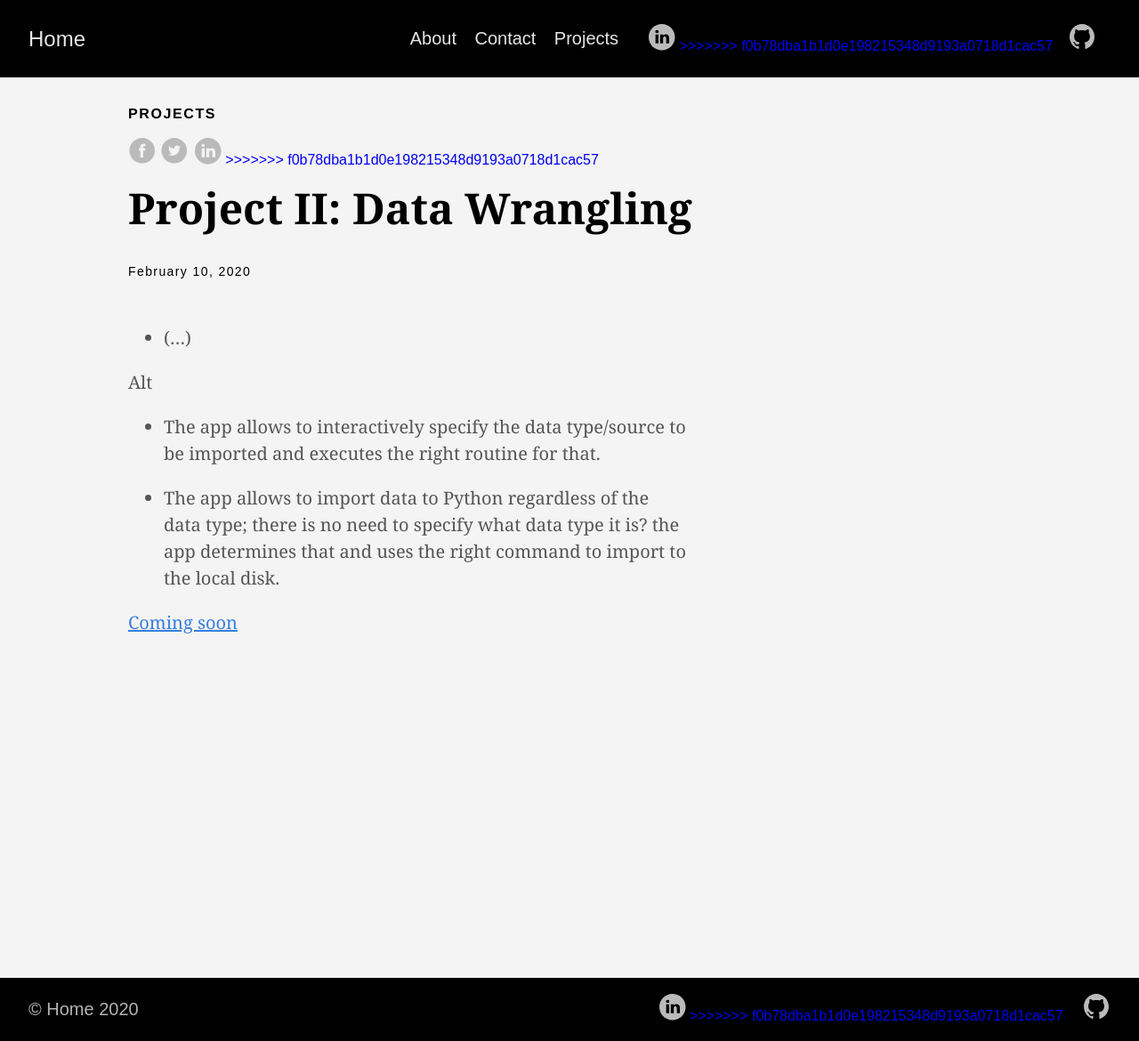
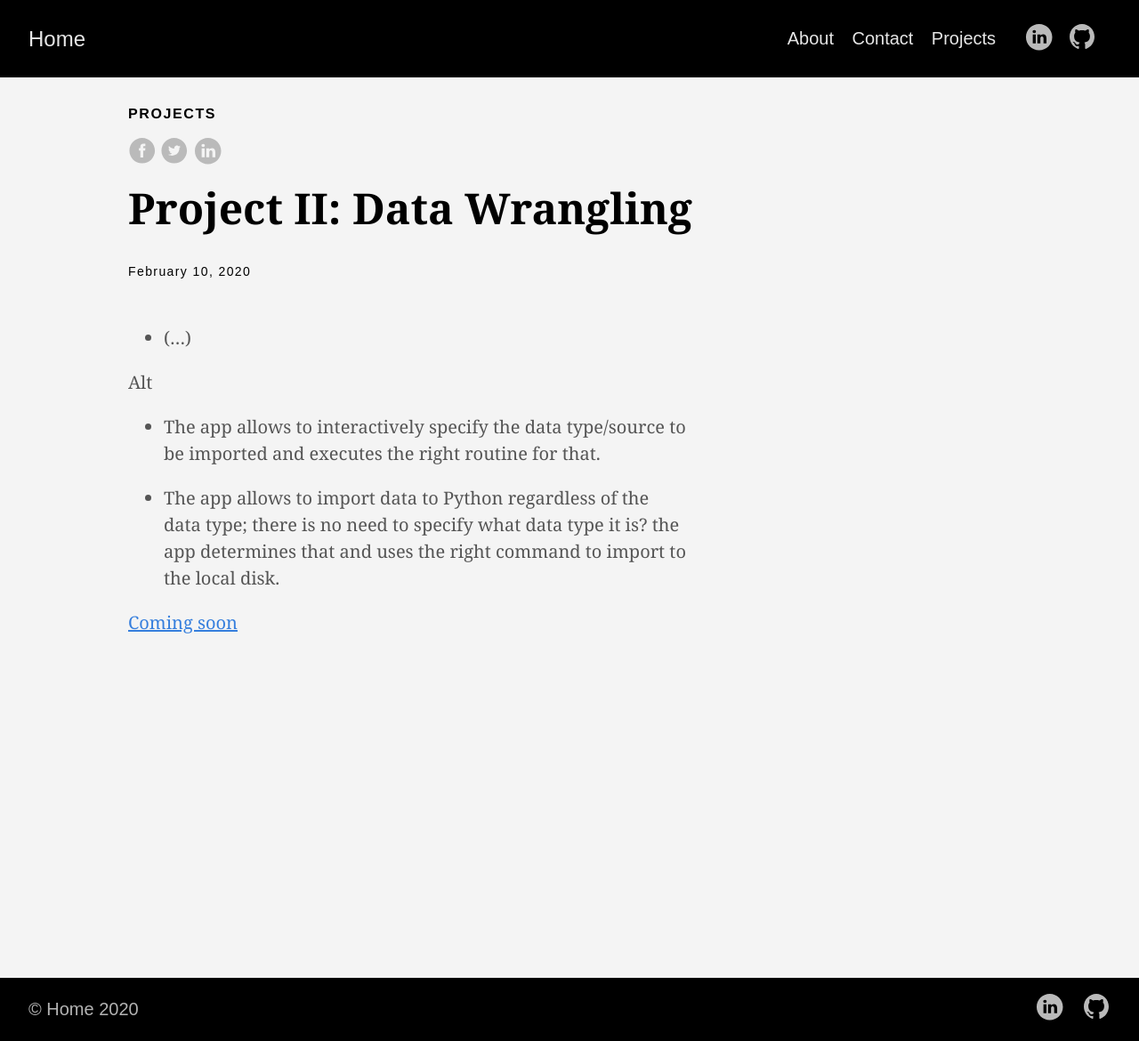
Before and after one commit to Philosfin/Web_portfolio, a plain HTML site: page post/project-2/index.html in a window 1280 px wide. Shown: the whole page at 89% size. Drawn offline with Linux system fonts and the light colour scheme.

Commit message:
Romove stashed sha

```diff
--- a/post/project-2/index.html
+++ b/post/project-2/index.html
@@ -101,7 +101,6 @@
   <svg  height="32px"  style="enable-background:new 0 0 65 65;" version="1.1" viewBox="0 0 65 65" width="32px" xml:space="preserve" xmlns="http://www.w3.org/2000/svg" xmlns:xlink="http://www.w3.org/1999/xlink">
   <path d="M50.837,48.137V36.425c0-6.275-3.35-9.195-7.816-9.195  c-3.604,0-5.219,1.983-6.119,3.374V27.71h-6.79c0.09,1.917,0,20.427,0,20.427h6.79V36.729c0-0.609,0.044-1.219,0.224-1.655  c0.49-1.22,1.607-2.483,3.482-2.483c2.458,0,3.44,1.873,3.44,4.618v10.929H50.837z M22.959,24.922c2.367,0,3.842-1.57,3.842-3.531  c-0.044-2.003-1.475-3.528-3.797-3.528s-3.841,1.524-3.841,3.528c0,1.961,1.474,3.531,3.753,3.531H22.959z M34,64  C17.432,64,4,50.568,4,34C4,17.431,17.432,4,34,4s30,13.431,30,30C64,50.568,50.568,64,34,64z M26.354,48.137V27.71h-6.789v20.427  H26.354z" style="fill-rule:evenodd;clip-rule:evenodd;fill:;"/>
 </svg>
->>>>>>> f0b78dba1b1d0e198215348d9193a0718d1cac57
 
 <span class="new-window"><svg  height="8px"  style="enable-background:new 0 0 1000 1000;" version="1.1" viewBox="0 0 1000 1000" width="8px" xml:space="preserve" xmlns="http://www.w3.org/2000/svg" xmlns:xlink="http://www.w3.org/1999/xlink" >
 <path d="M598 128h298v298h-86v-152l-418 418-60-60 418-418h-152v-86zM810 810v-298h86v298c0 46-40 86-86 86h-596c-48 0-86-40-86-86v-596c0-46 38-86 86-86h298v86h-298v596h596z" style="fill-rule:evenodd;clip-rule:evenodd;fill:;"/>
@@ -169,7 +168,6 @@
       <svg  height="32px"  style="enable-background:new 0 0 65 65;" version="1.1" viewBox="0 0 65 65" width="32px" xml:space="preserve" xmlns="http://www.w3.org/2000/svg" xmlns:xlink="http://www.w3.org/1999/xlink">
   <path d="M50.837,48.137V36.425c0-6.275-3.35-9.195-7.816-9.195  c-3.604,0-5.219,1.983-6.119,3.374V27.71h-6.79c0.09,1.917,0,20.427,0,20.427h6.79V36.729c0-0.609,0.044-1.219,0.224-1.655  c0.49-1.22,1.607-2.483,3.482-2.483c2.458,0,3.44,1.873,3.44,4.618v10.929H50.837z M22.959,24.922c2.367,0,3.842-1.57,3.842-3.531  c-0.044-2.003-1.475-3.528-3.797-3.528s-3.841,1.524-3.841,3.528c0,1.961,1.474,3.531,3.753,3.531H22.959z M34,64  C17.432,64,4,50.568,4,34C4,17.431,17.432,4,34,4s30,13.431,30,30C64,50.568,50.568,64,34,64z M26.354,48.137V27.71h-6.789v20.427  H26.354z" style="fill-rule:evenodd;clip-rule:evenodd;fill:;"/>
 </svg>
->>>>>>> f0b78dba1b1d0e198215348d9193a0718d1cac57
 
     </a>
   </div>
@@ -235,7 +233,6 @@ and uses the right command to import to the local disk.</p>
   <svg  height="32px"  style="enable-background:new 0 0 65 65;" version="1.1" viewBox="0 0 65 65" width="32px" xml:space="preserve" xmlns="http://www.w3.org/2000/svg" xmlns:xlink="http://www.w3.org/1999/xlink">
   <path d="M50.837,48.137V36.425c0-6.275-3.35-9.195-7.816-9.195  c-3.604,0-5.219,1.983-6.119,3.374V27.71h-6.79c0.09,1.917,0,20.427,0,20.427h6.79V36.729c0-0.609,0.044-1.219,0.224-1.655  c0.49-1.22,1.607-2.483,3.482-2.483c2.458,0,3.44,1.873,3.44,4.618v10.929H50.837z M22.959,24.922c2.367,0,3.842-1.57,3.842-3.531  c-0.044-2.003-1.475-3.528-3.797-3.528s-3.841,1.524-3.841,3.528c0,1.961,1.474,3.531,3.753,3.531H22.959z M34,64  C17.432,64,4,50.568,4,34C4,17.431,17.432,4,34,4s30,13.431,30,30C64,50.568,50.568,64,34,64z M26.354,48.137V27.71h-6.789v20.427  H26.354z" style="fill-rule:evenodd;clip-rule:evenodd;fill:;"/>
 </svg>
->>>>>>> f0b78dba1b1d0e198215348d9193a0718d1cac57
 
 <span class="new-window"><svg  height="8px"  style="enable-background:new 0 0 1000 1000;" version="1.1" viewBox="0 0 1000 1000" width="8px" xml:space="preserve" xmlns="http://www.w3.org/2000/svg" xmlns:xlink="http://www.w3.org/1999/xlink" >
 <path d="M598 128h298v298h-86v-152l-418 418-60-60 418-418h-152v-86zM810 810v-298h86v298c0 46-40 86-86 86h-596c-48 0-86-40-86-86v-596c0-46 38-86 86-86h298v86h-298v596h596z" style="fill-rule:evenodd;clip-rule:evenodd;fill:;"/>
```
Also changed, not shown: post/project-1/index.html (+0 -8 lines), post/project-3/index.html (+0 -3 lines), post/project-4/index.html (+0 -3 lines), post/project-5/index.html (+0 -3 lines), post/project-6/index.html (+0 -3 lines).
